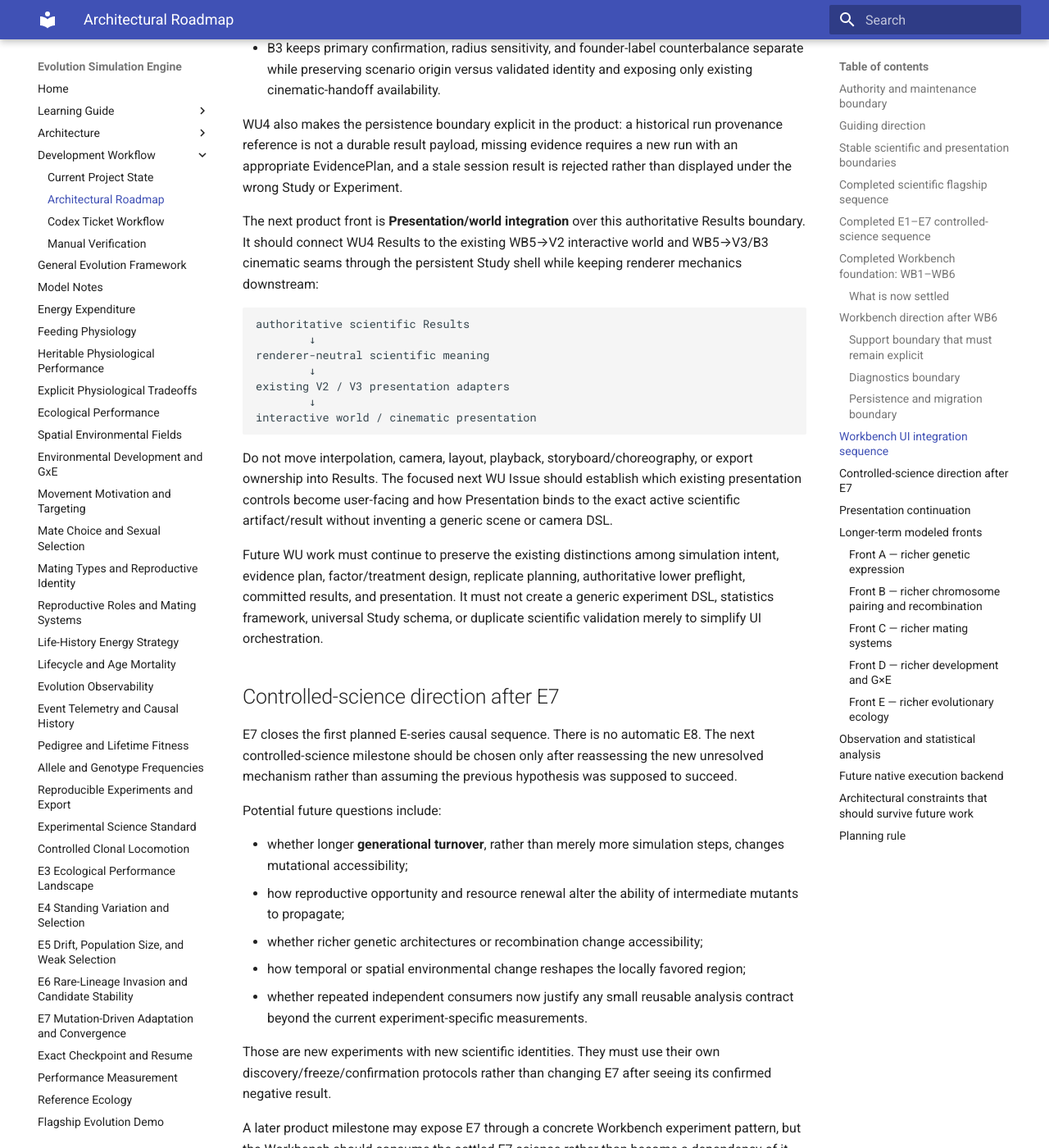
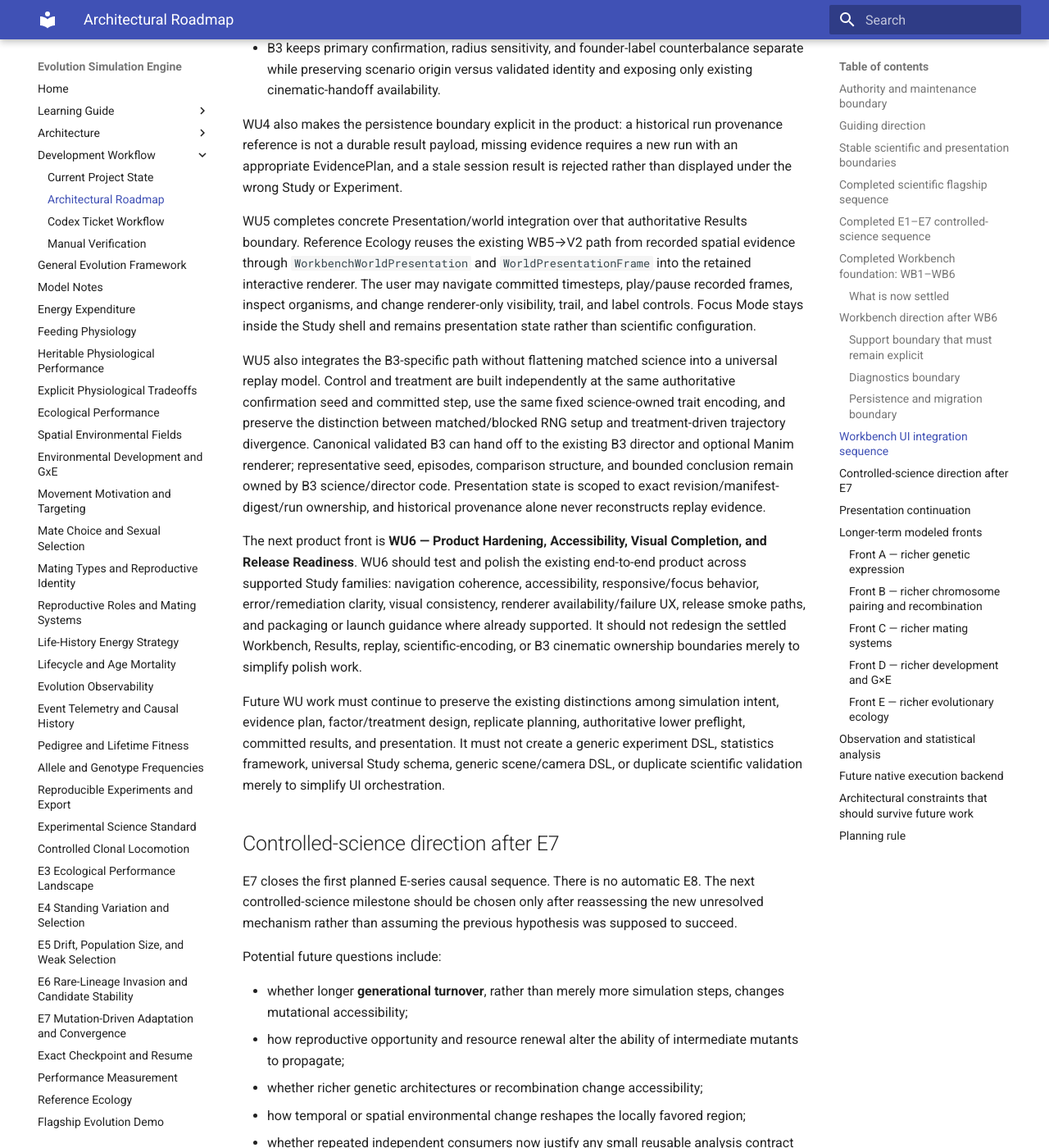
Before and after one commit to abdullahkhan57721/evolution-simulation-engine, an MkDocs documentation site: the page built from docs/development/roadmap.md, in a window 1280 px wide and 1400 px high, scrolled down 7113 px. Shown: the whole window at 82% size. Built offline with MkDocs 1.6.1 and Material for MkDocs 9.7.7, drawn with Linux system fonts in a browser that asks for light colours; some of the changed text lies outside the part shown.

Commit message:
docs: hand off Workbench UI roadmap to WU6

````diff
--- a/docs/development/roadmap.md
+++ b/docs/development/roadmap.md
@@ -329,32 +329,38 @@ provenance reference is not a durable result payload, missing evidence requires
 run with an appropriate EvidencePlan, and a stale session result is rejected rather
 than displayed under the wrong Study or Experiment.
 
-The next product front is **Presentation/world integration** over this authoritative
-Results boundary. It should connect WU4 Results to the existing WB5→V2 interactive
-world and WB5→V3/B3 cinematic seams through the persistent Study shell while keeping
-renderer mechanics downstream:
+WU5 completes concrete Presentation/world integration over that authoritative
+Results boundary. Reference Ecology reuses the existing WB5→V2 path from recorded
+spatial evidence through `WorkbenchWorldPresentation` and `WorldPresentationFrame`
+into the retained interactive renderer. The user may navigate committed timesteps,
+play/pause recorded frames, inspect organisms, and change renderer-only visibility,
+trail, and label controls. Focus Mode stays inside the Study shell and remains
+presentation state rather than scientific configuration.
 
-```text
-authoritative scientific Results
-        ↓
-renderer-neutral scientific meaning
-        ↓
-existing V2 / V3 presentation adapters
-        ↓
-interactive world / cinematic presentation
-```
+WU5 also integrates the B3-specific path without flattening matched science into a
+universal replay model. Control and treatment are built independently at the same
+authoritative confirmation seed and committed step, use the same fixed science-owned
+trait encoding, and preserve the distinction between matched/blocked RNG setup and
+treatment-driven trajectory divergence. Canonical validated B3 can hand off to the
+existing B3 director and optional Manim renderer; representative seed, episodes,
+comparison structure, and bounded conclusion remain owned by B3 science/director
+code. Presentation state is scoped to exact revision/manifest-digest/run ownership,
+and historical provenance alone never reconstructs replay evidence.
 
-Do not move interpolation, camera, layout, playback, storyboard/choreography, or
-export ownership into Results. The focused next WU Issue should establish which
-existing presentation controls become user-facing and how Presentation binds to the
-exact active scientific artifact/result without inventing a generic scene or camera
-DSL.
+The next product front is **WU6 — Product Hardening, Accessibility, Visual
+Completion, and Release Readiness**. WU6 should test and polish the existing
+end-to-end product across supported Study families: navigation coherence,
+accessibility, responsive/focus behavior, error/remediation clarity, visual
+consistency, renderer availability/failure UX, release smoke paths, and packaging or
+launch guidance where already supported. It should not redesign the settled
+Workbench, Results, replay, scientific-encoding, or B3 cinematic ownership
+boundaries merely to simplify polish work.
 
 Future WU work must continue to preserve the existing distinctions among simulation
 intent, evidence plan, factor/treatment design, replicate planning, authoritative
 lower preflight, committed results, and presentation. It must not create a generic
-experiment DSL, statistics framework, universal Study schema, or duplicate scientific
-validation merely to simplify UI orchestration.
+experiment DSL, statistics framework, universal Study schema, generic scene/camera
+DSL, or duplicate scientific validation merely to simplify UI orchestration.
 
 ## Controlled-science direction after E7
 
@@ -385,9 +391,9 @@ a dependency of it.
 ## Presentation continuation
 
 WB5 provides the architecture seam for Workbench→V2/V3; WU3 supplies concrete
-application execution/result ownership; WU4 now supplies family-specific scientific
-Results and run exploration over that exact ownership. The next WU work can integrate
-V2/V3 consumers through the persistent Study shell while preserving:
+application execution/result ownership; WU4 supplies family-specific scientific
+Results and run exploration; WU5 now integrates the supported interactive and B3
+cinematic consumers through the persistent Study shell while preserving:
 
 - exact Study/run/treatment/replicate identity;
 - B3 control/treatment semantics;
@@ -398,7 +404,9 @@ V2/V3 consumers through the persistent Study shell while preserving:
 - bounded claim/nonclaim status.
 
 Renderer-specific controls, layout, charts, selection, accessibility, animation,
-camera, timing, and export remain presentation responsibilities.
+camera, timing, and export remain presentation responsibilities. WU6 may harden and
+polish those responsibilities, but should not move them into scientific manifests or
+Results ownership.
 
 The B3 cinematic director remains concrete. Do not generalize it into a camera DSL,
 universal storyboard, scene graph, or broad `ScenarioPresentationSpec` without
````
